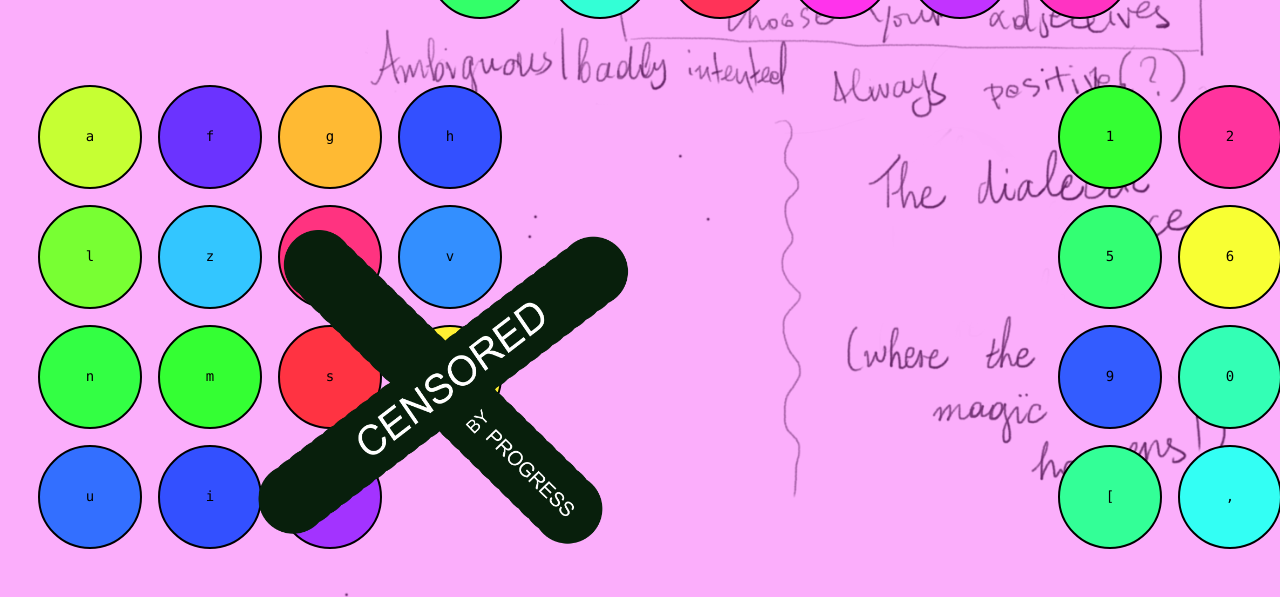
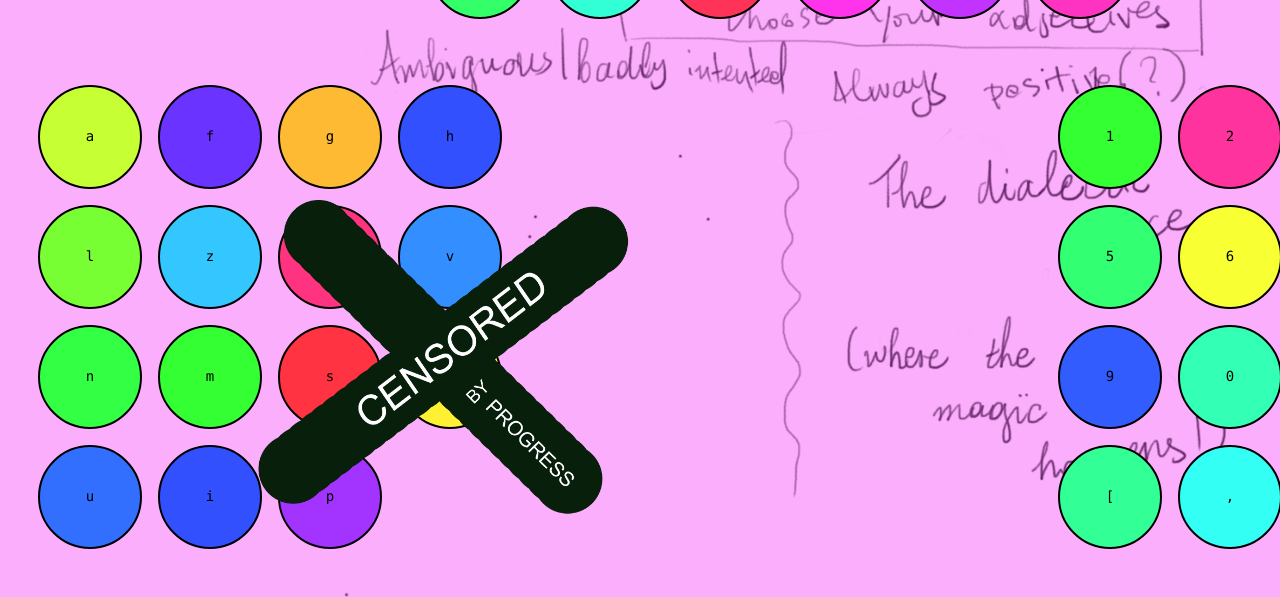
Before and after one commit to mxrwho/soundboardforall, a plain HTML site: page index.html in a window 1280 px wide. Shown: the part 203-800 px from the top of the page. Drawn offline with Linux system fonts and the light colour scheme.

Commit message:
Update index.html

```diff
--- a/index.html
+++ b/index.html
@@ -31,7 +31,7 @@
         .image-overlay {
             position: absolute;
             z-index: 1;
-            top: 400px; /* Adjust based on grid1 position */
+            top: 370px; /* Adjust based on grid1 position */
             left: 250px; /* Adjust based on grid1 position */
             width: 400px; /* Adjust size */
             height: auto;
```
